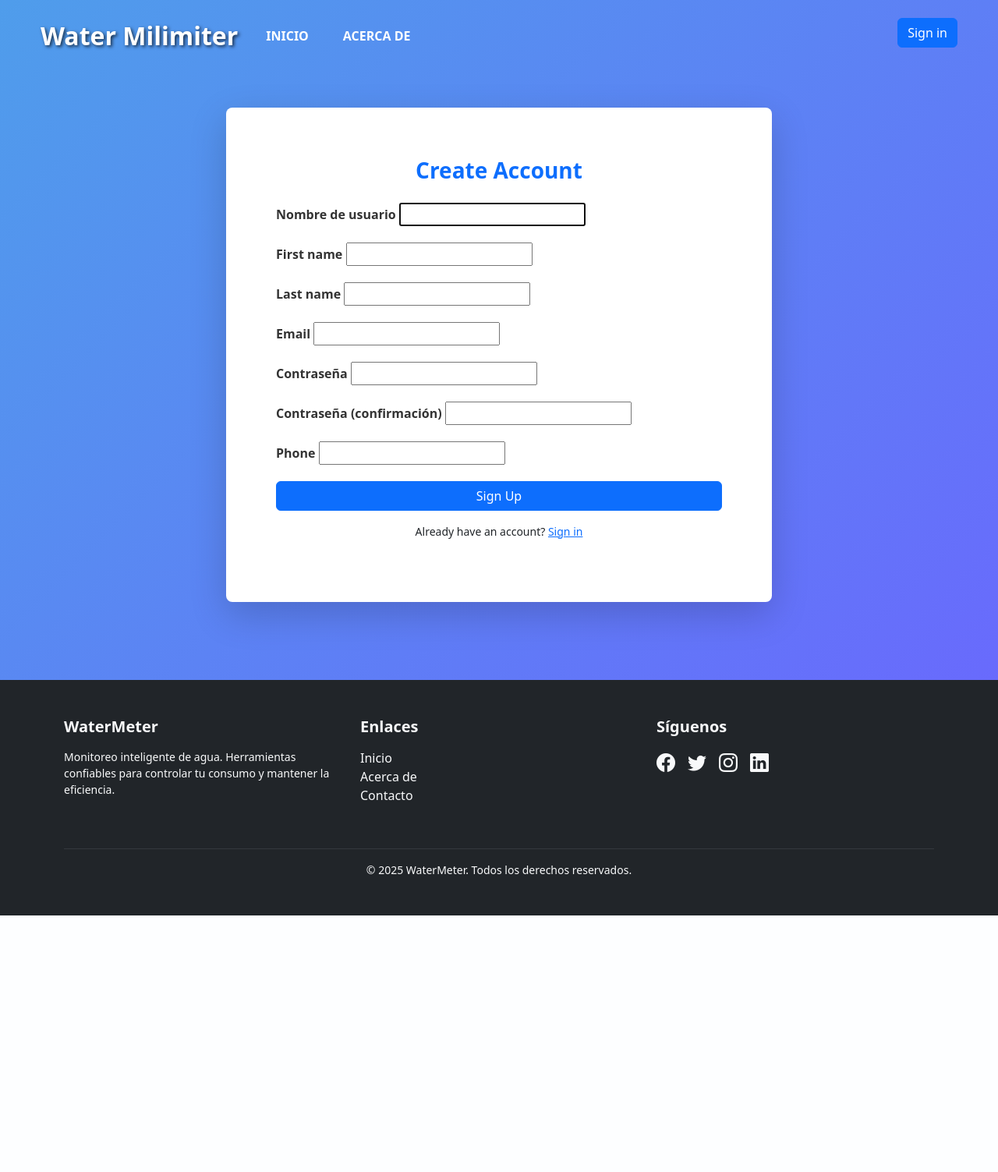
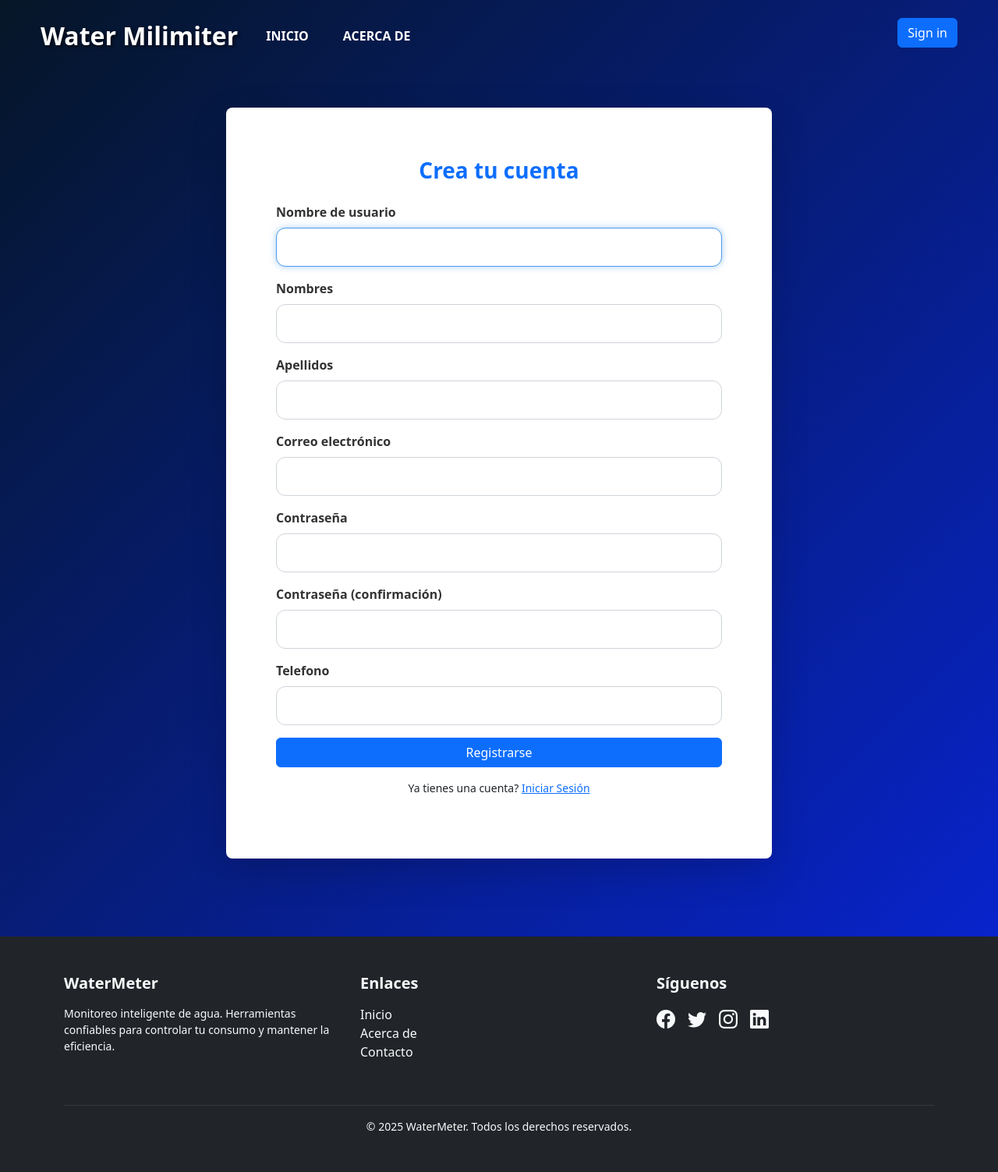
Before and after one commit to Arielquezada123/Los-Pinguinos, a Django app: page /signUp/ in a window 1280 px wide. Shown: the whole page at 78% size. Before the commit the page ends 1174 px from the top, so only its background shows below. Run offline with Django 5.2, Linux system fonts and the light colour scheme.

Commit message:
diseño de registro de cuenta

```diff
--- a/gestorUser/forms.py
+++ b/gestorUser/forms.py
@@ -3,19 +3,30 @@ from django.contrib.auth.forms import UserCreationForm
 from django.contrib.auth.models import User
 
 class SignUpForm(UserCreationForm):
-    first_name = forms.CharField(max_length=140, required=True)
-    last_name = forms.CharField(max_length=140, required=False)
-    email = forms.EmailField(required=True)
-    phone = forms.CharField(max_length=15, required=False)
+    Nombres = forms.CharField(max_length=140, required=True, widget=forms.TextInput(attrs={'class': 'form-control'}))
+    Apellidos = forms.CharField(max_length=140, required=False, widget=forms.TextInput(attrs={'class': 'form-control'}))
+    Correo_electrónico = forms.EmailField(required=True, widget=forms.TextInput(attrs={'class': 'form-control'}))
+    telefono = forms.CharField(max_length=15, required=False, widget=forms.TextInput(attrs={'class': 'form-control'}))
+    password1 = forms.CharField(label="Contraseña",widget=forms.PasswordInput(attrs={'class': 'form-control'}))
+    password2 = forms.CharField(label="Contraseña (confirmación)", widget=forms.PasswordInput(attrs={'class': 'form-control'}))
+
 
     class Meta:
         model = User
-        fields = ('username', 'first_name', 'last_name', 'email', 'password1', 'password2')
+        fields = ('username', 'Nombres', 'Apellidos', 'Correo_electrónico', 'password1', 'password2')
+        widgets = {
+            'username': forms.TextInput(attrs={'class': 'form-control'}),
+            'Nombres': forms.TextInput(attrs={'class': 'form-control'}),
+            'Apellidos': forms.TextInput(attrs={'class': 'form-control'}),
+            'email': forms.EmailInput(attrs={'class': 'form-control'}),
+            'password1': forms.PasswordInput(attrs={'class': 'form-control'}),
+            'password2': forms.PasswordInput(attrs={'class': 'form-control'}),
+        }
 
     def save(self, commit=True):
         user = super().save(commit=False)
-        user.first_name = self.cleaned_data.get('first_name')
-        user.last_name = self.cleaned_data.get('last_name')
+        user.Nombres = self.cleaned_data.get('Nombres')
+        user.Apellidos = self.cleaned_data.get('Apellidos')
         user.email = self.cleaned_data.get('email')
         if commit:
             user.save()
--- a/templates/forms/signUp.html
+++ b/templates/forms/signUp.html
@@ -4,7 +4,7 @@
 {% block contenido %}
 <style>
     body {
-        background: linear-gradient(135deg, #4f9deb, #6c63ff);
+        background: linear-gradient(135deg, #051627, #0825df);
     }
     .card {
         border: none;
@@ -42,7 +42,7 @@
     <div class="card shadow-lg rounded-3 p-5 w-100" style="max-width: 700px; margin-top: 90px; margin-bottom: 100px;">
         <div class="card-body">
             <!-- Header -->
-            <h3 class="text-center mb-4 text-primary fw-bold">Create Account</h3>
+            <h3 class="text-center mb-4 text-primary fw-bold">Crea tu cuenta</h3>
 
             <!-- Form Body -->
             <form method="post">
@@ -60,12 +60,12 @@
                     </div>
                 {% endfor %}
 
-                <button type="submit" class="btn btn-primary w-100">Sign Up</button>
+                <button type="submit" class="btn btn-primary w-100">Registrarse</button>
             </form>
 
             <!-- Footer -->
             <p class="text-center mt-3 small">
-                Already have an account? <a href="{% url 'login' %}">Sign in</a>
+                Ya tienes una cuenta? <a href="{% url 'login' %}">Iniciar Sesión</a>
             </p>
         </div>
     </div>
```
